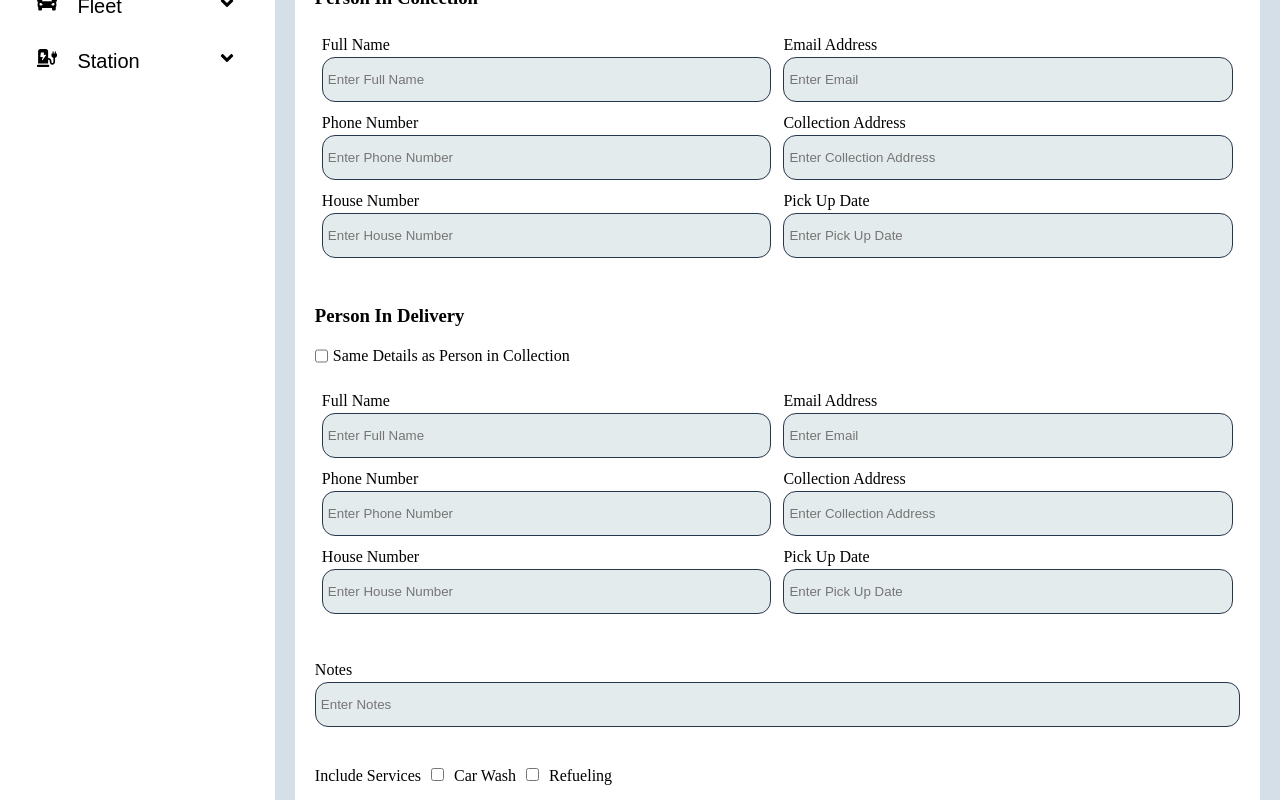
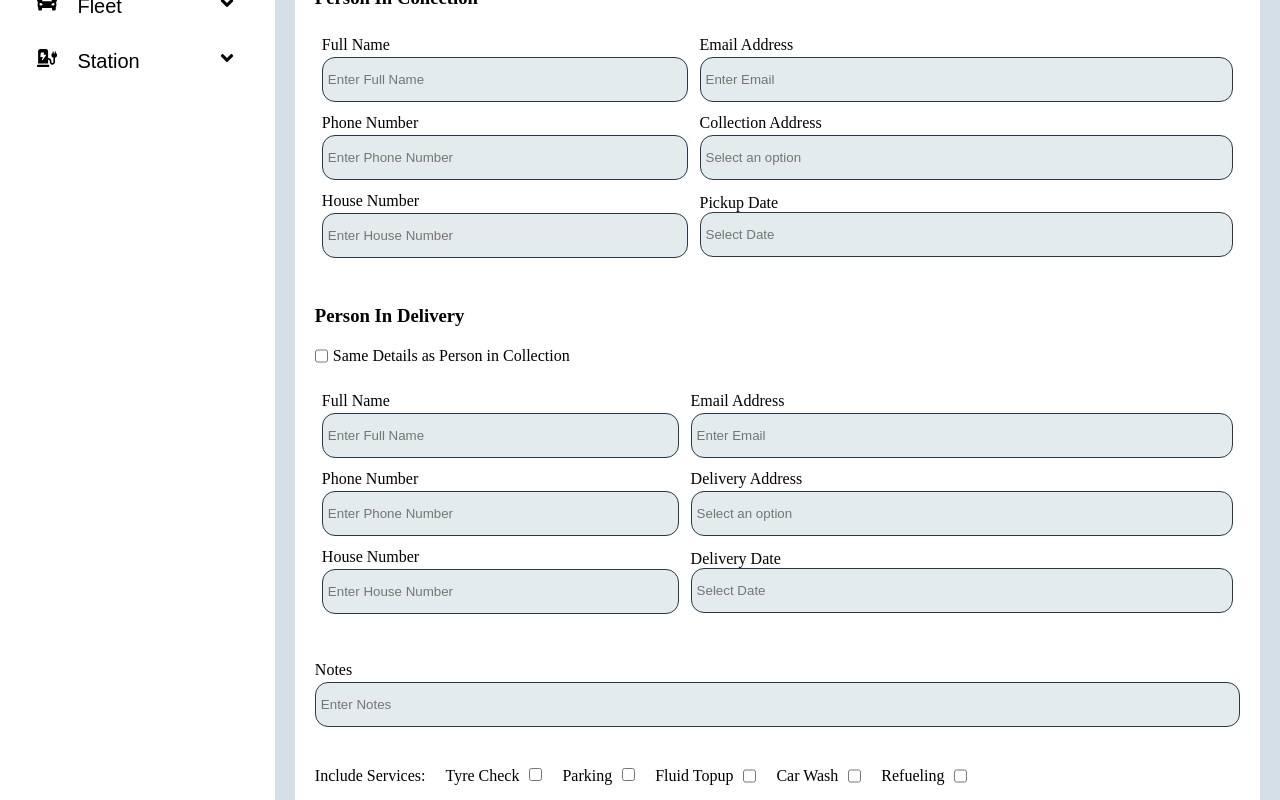
Before and after one commit to Daniii229/Dridoo-app, a React (Create React App) app: page /dashboard/CreateJob in a window 1280 px wide. Shown: the part 520-1320 px from the top of the page. Built offline with nearby package versions, Linux system fonts and the light colour scheme.

Commit message:
newupdate

```diff
--- /dev/null
+++ b/src/component/DropdownInput.css
@@ -0,0 +1,10 @@
+.DropdownInput input {
+    height:45px;
+    border-radius: 13px;
+    border: 1px solid #27374D;
+    padding-left: 5px;
+    background-color: rgb(228, 235, 237);
+}
+.DropdownInput {
+      display: flex; flex-direction: column; gap: 3px; position: relative; z-index: 1;
+}
--- /dev/null
+++ b/src/component/DropdownInput.js
@@ -0,0 +1,83 @@
+import PropTypes from 'prop-types';
+import React, { useState } from 'react';
+import '../component/DropdownInput.css';
+
+const DropdownInput = (props) => {
+  const [inputValue, setInputValue] = useState('');
+  const [showDropdown, setShowDropdown] = useState(false);
+  const [filteredOptions, setFilteredOptions] = useState([]);
+
+  const options = ['Saddar', 'Faizabad', 'Multan', 'islmabad', 'england', 'europe'];
+
+  const handleInputChange = (e) => {
+    const value = e.target.value;
+    setInputValue(value);
+
+    if (value) {
+      const filtered = options.filter((option) =>
+        option.toLowerCase().includes(value.toLowerCase())
+      );
+      setFilteredOptions(filtered);
+      setShowDropdown(true);
+    } else {
+      setShowDropdown(false);
+    }
+  };
+
+  const handleOptionClick = (option) => {
+    setInputValue(option);
+    setShowDropdown(false);
+  };
+
+  return (
+    <div className='DropdownInput' style={{ position: 'relative',  }}>
+        <lable>{props.label}</lable>
+      <input
+
+        type="text"
+        value={inputValue}
+        onChange={handleInputChange}
+        onFocus={() => setShowDropdown(!!inputValue)}
+        onBlur={() => setTimeout(() => setShowDropdown(false), 200)}
+        placeholder="Select an option"
+      />
+      {showDropdown && (
+        <ul
+          style={{
+            position: 'absolute',
+            top: '100%',
+            left: 0,
+            right: 0,
+            border: '1px solid #ccc',
+            backgroundColor: 'white',
+            maxHeight: '150px',
+            overflowY: 'auto',
+            padding: '0',
+            margin: '0',
+            listStyleType: 'none',
+          }}
+        >
+          {filteredOptions.length > 0 ? (
+            filteredOptions.map((option, index) => (
+              <li
+                key={index}
+                onMouseDown={() => handleOptionClick(option)}
+                style={{ padding: '8px', cursor: 'pointer' }}
+              >
+                {option}
+              </li>
+            ))
+          ) : (
+            <li style={{ padding: '8px', color: '#888' }}>No options found</li>
+          )}
+        </ul>
+      )}
+    </div>
+  );
+};
+
+
+DropdownInput.propTypes = {
+  label: PropTypes.string.isRequired
+}
+export default DropdownInput;
--- /dev/null
+++ b/src/component/ReactDatePicker.js
@@ -0,0 +1,86 @@
+import React, { useState, useRef, useEffect } from 'react';
+import '../component/ReactDatepicker.css';
+
+const DatePicker = ({ label, selectedDate, onDateChange }) => {
+  const [showCalendar, setShowCalendar] = useState(false);
+  const [currentDate, setCurrentDate] = useState(new Date());
+  const dateInputRef = useRef(null);
+
+  useEffect(() => {
+    const handleClickOutside = (e) => {
+      if (dateInputRef.current && !dateInputRef.current.contains(e.target)) {
+        setShowCalendar(false);
+      }
+    };
+    document.addEventListener('mousedown', handleClickOutside);
+    return () => document.removeEventListener('mousedown', handleClickOutside);
+  }, []);
+
+  const daysOfWeek = ['Sun', 'Mon', 'Tue', 'Wed', 'Thu', 'Fri', 'Sat'];
+
+  const generateCalendar = () => {
+    const startOfMonth = new Date(currentDate.getFullYear(), currentDate.getMonth(), 1);
+    const endOfMonth = new Date(currentDate.getFullYear(), currentDate.getMonth() + 1, 0);
+    const daysInMonth = [];
+    const firstDayIndex = startOfMonth.getDay();
+
+    for (let i = 0; i < firstDayIndex; i++) {
+      daysInMonth.push(null); // Padding empty days
+    }
+
+    for (let day = 1; day <= endOfMonth.getDate(); day++) {
+      daysInMonth.push(new Date(currentDate.getFullYear(), currentDate.getMonth(), day));
+    }
+
+    return daysInMonth;
+  };
+
+  const selectDate = (date) => {
+    setShowCalendar(false);
+    onDateChange(date);
+  };
+
+  const formatDate = (date) => {
+    return date ? `${date.getDate()}/${date.getMonth() + 1}/${date.getFullYear()}` : '';
+  };
+
+  return (
+    <div className="date-picker" ref={dateInputRef}>
+      <label>{label}</label>
+      <input
+        type="text"
+        readOnly
+        value={formatDate(selectedDate)}
+        onClick={() => setShowCalendar(!showCalendar)}
+        placeholder="Select Date"
+      />
+      {showCalendar && (
+        <div className="calendar">
+          <div className="header">
+            <span>
+              {currentDate.toLocaleString('default', { month: 'long' })} {currentDate.getFullYear()}
+            </span>
+          </div>
+          <div className="days">
+            {daysOfWeek.map((day, index) => (
+              <div key={index} className="day-name">
+                {day}
+              </div>
+            ))}
+            {generateCalendar().map((date, index) => (
+              <div
+                key={index}
+                className={`day ${date && selectedDate && date.toDateString() === selectedDate.toDateString() ? 'selected' : ''}`}
+                onClick={() => date && selectDate(date)}
+              >
+                {date ? date.getDate() : ''}
+              </div>
+            ))}
+          </div>
+        </div>
+      )}
+    </div>
+  );
+};
+
+export default DatePicker;
--- /dev/null
+++ b/src/component/ReactDatepicker.css
@@ -0,0 +1,57 @@
+.date-picker {
+    position: relative;
+    width: 100%;
+  }
+
+  .date-picker input {
+    width: 100%;
+    padding: 8px;
+    cursor: pointer;
+    height:45px;
+    border-radius: 13px;
+    border: 1px solid #27374D;
+    padding-left: 5px;
+    background-color: rgb(228, 235, 237);
+  }
+
+  .calendar {
+    position: absolute;
+
+    top: 100%;
+    left: 0;
+    width: 100%;
+    border: 1px solid #ccc;
+    background-color: white;
+    z-index: 3;
+  }
+
+  .header {
+    display: flex;
+    justify-content: space-between;
+    align-items: center;
+    padding: 8px;
+    background-color: #f0f0f0;
+  }
+
+  .days {
+    display: grid;
+    grid-template-columns: repeat(7, 1fr);
+    gap: 4px;
+    padding: 8px;
+  }
+
+  .day-name,
+  .day {
+    text-align: center;
+    padding: 4px;
+    cursor: pointer;
+  }
+
+  .day:hover {
+    background-color: #eee;
+  }
+
+  .selected {
+    background-color: #007bff;
+    color: white;
+  }
--- a/src/pages/CreateJob.js
+++ b/src/pages/CreateJob.js
@@ -1,11 +1,16 @@
+
+
 import React, { useState } from "react";
 import { Link } from "react-router-dom";
 import Button from "../component/Button";
 import Checkbutton from "../component/Checkbutton";
+import DropdownInput from "../component/DropdownInput";
 import Input from "../component/Input";
 import "../pages/CreateJob.css";
+import ReactDatePicker from "../component/ReactDatePicker";
 
 const CreateJob = () => {
+  const [date, setDate] = useState(null);
   // States for various inputs
   const [plateNumber, setPlateNumber] = useState('');
   const [carModel, setCarModel] = useState('');
@@ -28,6 +33,13 @@ const CreateJob = () => {
   const [deliveryHouseNumber, setDeliveryHouseNumber] = useState('');
   const [deliveryPickUpDate, setDeliveryPickUpDate] = useState('');
 
+  // State for car wash options
+  const [showCarWashOptions, setShowCarWashOptions] = useState(false);
+  // State for refueling options
+  const [showRefuelOptions, setShowRefuelOptions] = useState(false);
+  // State for fluid topup input visibility
+  const [showFluidTopupInput, setShowFluidTopupInput] = useState(false);
+
   // Update delivery details based on checkbox status
   const handleCheckboxChange = (e) => {
     const checked = e.target.checked;
@@ -41,14 +53,6 @@ const CreateJob = () => {
       setDeliveryAddress(collectionAddress);
       setDeliveryHouseNumber(houseNumber);
       setDeliveryPickUpDate(pickUpDate);
-    } else {
-      // Clear delivery details when checkbox is unchecked
-      setDeliveryFullName('');
-      setDeliveryEmailAddress('');
-      setDeliveryPhoneNumber('');
-      setDeliveryAddress('');
-      setDeliveryHouseNumber('');
-      setDeliveryPickUpDate('');
     }
   };
 
@@ -133,12 +137,9 @@ const CreateJob = () => {
                 />
               </td>
               <td>
-                <Input
-                  label="Collection Address"
-                  value={collectionAddress}
-                  onChange={(e) => setCollectionAddress(e.target.value)}
-                  placeholder="Enter Collection Address"
-                />
+              <DropdownInput
+              label="Collection Address"
+             />
               </td>
             </tr>
             <tr>
@@ -151,12 +152,10 @@ const CreateJob = () => {
                 />
               </td>
               <td>
-                <Input
-                  label="Pick Up Date"
-                  value={pickUpDate}
-                  onChange={(e) => setPickUpDate(e.target.value)}
-                  placeholder="Enter Pick Up Date"
-                />
+               <ReactDatePicker
+                 label="Pickup Date"
+                 selectedDate={date} onDateChange={setDate}
+               />
               </td>
             </tr>
           </tbody>
@@ -181,19 +180,17 @@ const CreateJob = () => {
               <td>
                 <Input
                   label="Full Name"
-                  value={isSameAsCollection ? fullName : deliveryFullName}
+                  value={deliveryFullName}
                   onChange={(e) => setDeliveryFullName(e.target.value)}
                   placeholder="Enter Full Name"
-                  disabled={isSameAsCollection}
                 />
               </td>
               <td>
                 <Input
                   label="Email Address"
-                  value={isSameAsCollection ? emailAddress : deliveryEmailAddress}
+                  value={deliveryEmailAddress}
                   onChange={(e) => setDeliveryEmailAddress(e.target.value)}
                   placeholder="Enter Email"
-                  disabled={isSameAsCollection}
                 />
               </td>
             </tr>
@@ -201,40 +198,31 @@ const CreateJob = () => {
               <td>
                 <Input
                   label="Phone Number"
-                  value={isSameAsCollection ? phoneNumber : deliveryPhoneNumber}
+                  value={deliveryPhoneNumber}
                   onChange={(e) => setDeliveryPhoneNumber(e.target.value)}
                   placeholder="Enter Phone Number"
-                  disabled={isSameAsCollection}
                 />
               </td>
               <td>
-                <Input
-                  label="Collection Address"
-                  value={isSameAsCollection ? collectionAddress : deliveryAddress}
-                  onChange={(e) => setDeliveryAddress(e.target.value)}
-                  placeholder="Enter Collection Address"
-                  disabled={isSameAsCollection}
-                />
+             <DropdownInput
+              label="Delivery Address"
+             />
               </td>
             </tr>
             <tr>
               <td>
                 <Input
                   label="House Number"
-                  value={isSameAsCollection ? houseNumber : deliveryHouseNumber}
+                  value={deliveryHouseNumber}
                   onChange={(e) => setDeliveryHouseNumber(e.target.value)}
                   placeholder="Enter House Number"
-                  disabled={isSameAsCollection}
                 />
               </td>
               <td>
-                <Input
-                  label="Pick Up Date"
-                  value={isSameAsCollection ? pickUpDate : deliveryPickUpDate}
-                  onChange={(e) => setDeliveryPickUpDate(e.target.value)}
-                  placeholder="Enter Pick Up Date"
-                  disabled={isSameAsCollection}
-                />
+              <ReactDatePicker
+                 label="Delivery Date"
+                 selectedDate={date} onDateChange={setDate}
+               />
               </td>
             </tr>
           </tbody>
@@ -250,13 +238,80 @@ const CreateJob = () => {
       />
 
       {/* Services section */}
-      <div style={{ display: "flex", gap: "10px" }}>
-        <p>Include Services</p>
+      <div style={{ display: "flex", gap: "20px" }}>
+
+        <p>Include Services:</p>
+     <div style={{display:"flex", gap:"10px"}}>
+     <p>Tyre Check</p>
+     <Checkbutton />
+     </div>
+     <div style={{display:"flex",gap:"10px" }}>
+
+        <p>Parking</p>
         <Checkbutton />
+        </div>
+        <div style={{display:"flex",gap:"10px"}}>
+        <p>Fluid Topup</p>
+        <input
+          type="checkbox"
+          onChange={(e) => setShowFluidTopupInput(e.target.checked)}
+        />
+       </div>
+       <div style={{display:"flex",gap:"10px"}}>
+
+
         <p>Car Wash</p>
-        <Checkbutton />
+        <input
+          type="checkbox"
+          onChange={(e) => setShowCarWashOptions(e.target.checked)}
+        />
+        </div>
+        <div style={{display:"flex",gap:"10px"}}>
+
+
         <p>Refueling</p>
+        <input
+          type="checkbox"
+          onChange={(e) => setShowRefuelOptions(e.target.checked)}
+        />
+        </div>
       </div>
+
+      {/* Car wash options */}
+      {showCarWashOptions && (
+        <div style={{ paddingLeft: "20px", display:"flex", gap:"10px", marginTop: "10px" }}>
+          <Checkbutton />
+          <p>Car Wash Interior</p>
+          <Checkbutton />
+          <p>Car Wash Exterior</p>
+          <Checkbutton />
+          <p>Car Wash Complete</p>
+        </div>
+      )}
+
+      {/* Refueling options */}
+      {showRefuelOptions && (
+        <div style={{ paddingLeft: "20px", display:"flex", gap:"10px", marginTop: "10px" }}>
+          <Checkbutton />
+          <p>Petrol 98</p>
+          <Checkbutton />
+          <p>Petrol 95</p>
+          <Checkbutton />
+          <p>Diesel</p>
+          <Checkbutton />
+          <p>EV</p>
+        </div>
+      )}
+
+      {/* Fluid Topup input */}
+      {showFluidTopupInput && (
+        <div style={{ paddingLeft: "20px", width:"100px", marginTop: "10px" }}>
+          <Input
+            label=" Fluid Topup"
+            placeholder="$"
+          />
+        </div>
+      )}
 
       {/* Total Price section */}
       <div style={{ display: "flex", gap: "20px", height: "40px" }}>
@@ -284,6 +339,7 @@ const CreateJob = () => {
 };
 
 export default CreateJob;
+
 
 
 
```
Also changed, not shown: src/Images/HomeImages/logiooo.PNG (added).
